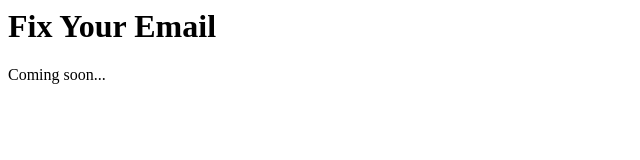
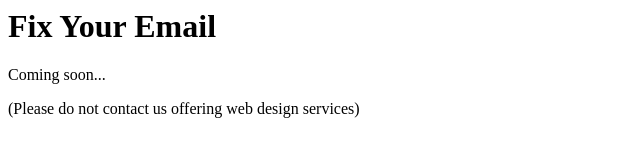
Before and after one commit to davorg/fixyouremail, a plain HTML site: page docs/index.html in a window 1280 px wide. Shown: the whole page, without its empty margins (0-640 px from the left). Drawn offline with Linux system fonts and the light colour scheme.

Commit message:
Added to the index page.

```diff
--- a/docs/index.html
+++ b/docs/index.html
@@ -5,5 +5,6 @@
   <body>
     <h1>Fix Your Email</h1>
     <p>Coming soon...</p>
+    <p>(Please do not contact us offering web design services)</p>
   </body>
 </html>
```
